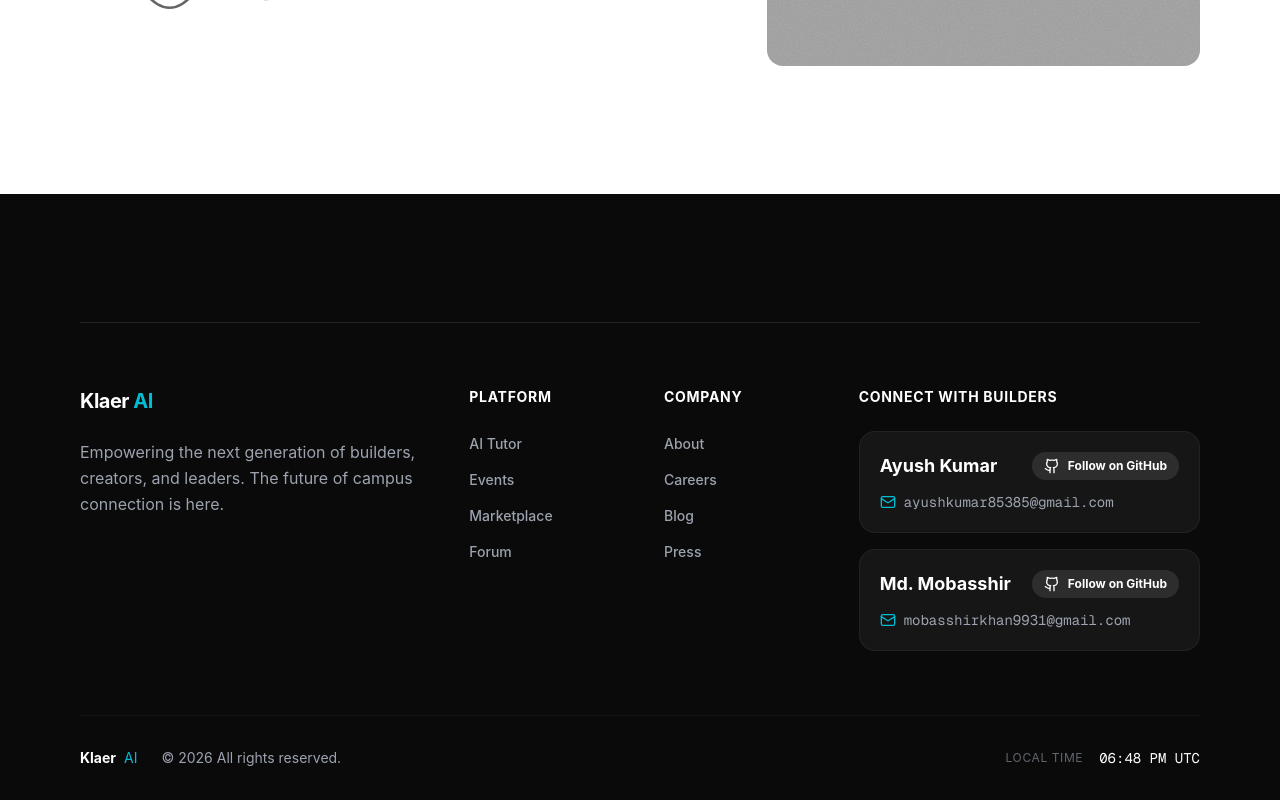
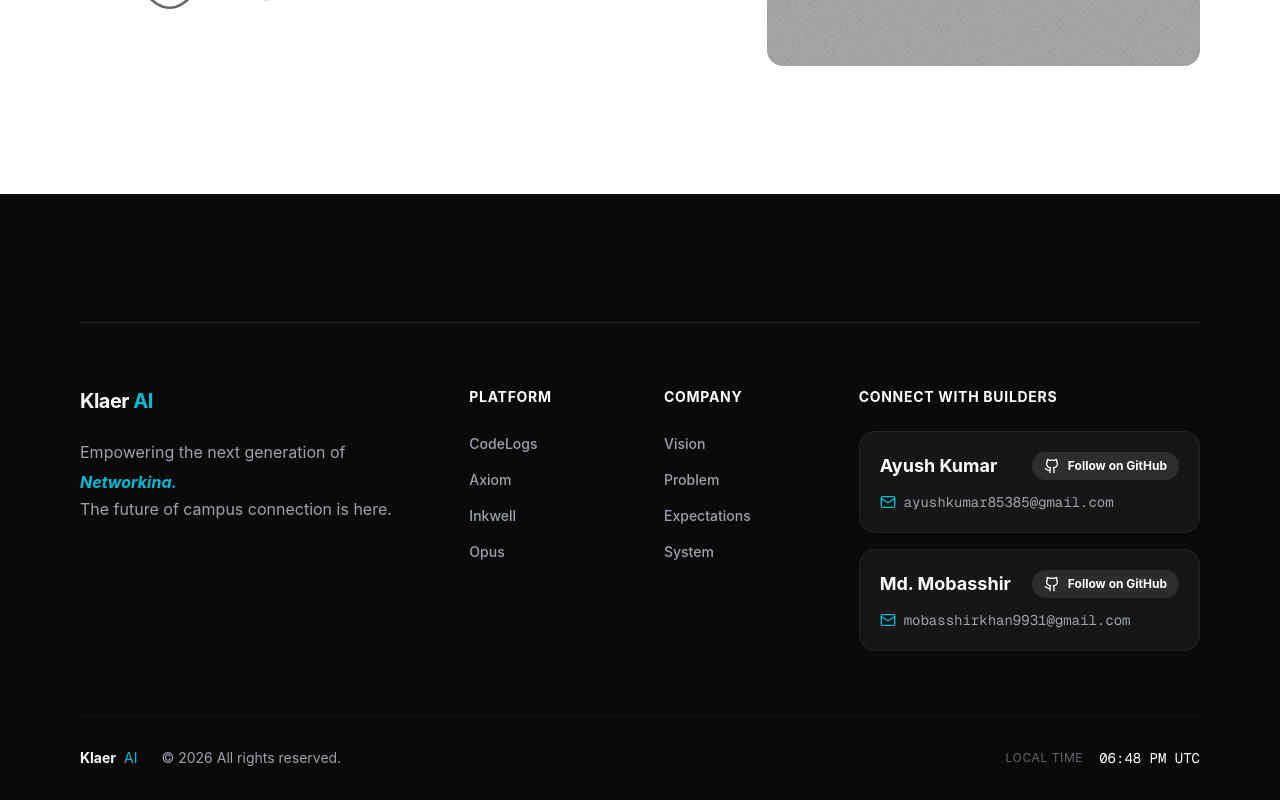
Before and after one commit to KlaerAI/klaerai, a Next.js app: page / in a window 1280 px wide. Shown: the part 8351-9151 px from the top of the page. Built offline with nearby package versions, Linux system fonts and the light colour scheme; grey boxes are pictures that could not be loaded.

Commit message:
changed the footer

```diff
--- a/app/components/layout/Footer.tsx
+++ b/app/components/layout/Footer.tsx
@@ -1,18 +1,20 @@
 "use client";
 
 import React, { useRef, useState, useEffect } from "react";
-import { motion, useInView } from "framer-motion";
 import Link from "next/link";
 import { Send, MessageCircle, Github, Mail } from "lucide-react";
+import { AnimatePresence, motion, useInView } from "framer-motion";
+
+const DYNAMIC_WORDS = ["Learning", "Networking", "Growth"];
 
 const FOOTER_LINKS = [
   {
     title: "Platform",
-    links: ["AI Tutor", "Events", "Marketplace", "Forum"],
+    links: ["CodeLogs", "Axiom", "Inkwell", "Opus"],
   },
   {
     title: "Company",
-    links: ["About", "Careers", "Blog", "Press"],
+    links: ["Vision", "Problem", "Expectations", "System"],
   },
   {
     title: "Resources",
@@ -45,6 +47,17 @@ export function Footer() {
     return () => clearInterval(interval);
   }, []);
 
+  const [wordIndex, setWordIndex] = useState(0);
+
+  // Cycle Dynamic Word (same as Services section)
+  useEffect(() => {
+    if (!isInView) return;
+    const interval = setInterval(() => {
+      setWordIndex((prev) => (prev + 1) % DYNAMIC_WORDS.length);
+    }, 4000);
+    return () => clearInterval(interval);
+  }, [isInView]);
+
   return (
     <footer
       id="contact"
@@ -66,10 +79,28 @@ export function Footer() {
             <h4 className="text-xl font-bold text-white tracking-tight">
               Klaer <span className="text-[var(--accent-cyan)]">AI</span>
             </h4>
-            <p className="text-[var(--gray-body)] leading-relaxed max-w-sm">
-              Empowering the next generation of builders, creators, and leaders.
-              The future of campus connection is here.
-            </p>
+            <div className="text-[var(--gray-body)] leading-relaxed max-w-sm">
+              <div className="flex flex-col items-start gap-1">
+                <span>Empowering the next generation of</span>
+                <div className="h-[1.2em] overflow-hidden relative w-full">
+                  <AnimatePresence mode="popLayout">
+                    <motion.span
+                      key={wordIndex}
+                      initial={{ y: "100%", opacity: 0 }}
+                      animate={{ y: 0, opacity: 1 }}
+                      exit={{ y: "-100%", opacity: 0 }}
+                      transition={{ duration: 0.8, ease: "easeInOut" }}
+                      className="block text-[var(--accent-cyan)] font-bold italic"
+                    >
+                      {DYNAMIC_WORDS[wordIndex]}.
+                    </motion.span>
+                  </AnimatePresence>
+                </div>
+              </div>
+              <p className="mt-2">
+                The future of campus connection is here.
+              </p>
+            </div>
           </div>
 
           {/* Links Columns */}
@@ -78,10 +109,10 @@ export function Footer() {
               Platform
             </h4>
             <ul className="space-y-3">
-              {["AI Tutor", "Events", "Marketplace", "Forum"].map((link) => (
+              {["CodeLogs", "Axiom", "Inkwell", "Opus"].map((link) => (
                 <li key={link}>
                   <Link
-                    href="#"
+                    href={`/${link.toLowerCase()}`}
                     className="text-[var(--gray-body)] hover:text-[var(--accent-cyan)] transition-colors text-sm font-medium"
                   >
                     {link}
@@ -96,13 +127,18 @@ export function Footer() {
               Company
             </h4>
             <ul className="space-y-3">
-              {["About", "Careers", "Blog", "Press"].map((link) => (
-                <li key={link}>
+              {[
+                { label: "Vision", id: "#vision" },
+                { label: "Problem", id: "#problem" },
+                { label: "Expectations", id: "#expectations" },
+                { label: "System", id: "#system" },
+              ].map((item) => (
+                <li key={item.label}>
                   <Link
-                    href="#"
+                    href={item.id}
                     className="text-[var(--gray-body)] hover:text-[var(--accent-cyan)] transition-colors text-sm font-medium"
                   >
-                    {link}
+                    {item.label}
                   </Link>
                 </li>
               ))}
```
